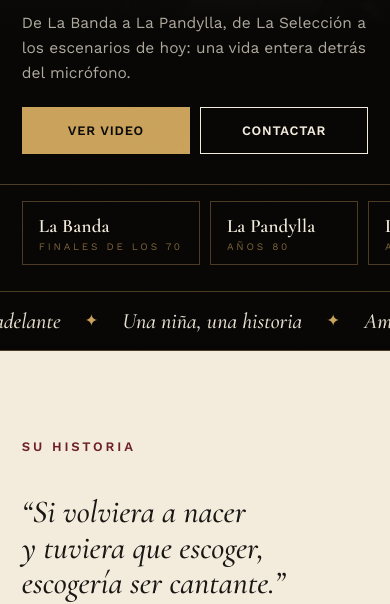
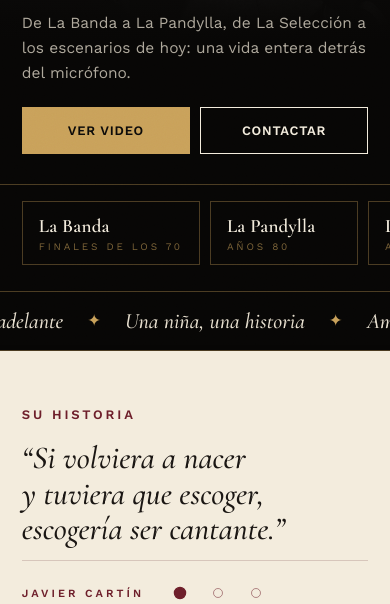
Before and after one commit to JCAnalyticsCR/javier-cartin-web, a plain HTML site: page index.html in a window 390 px wide. Shown: the part 499-1103 px from the top of the page. Drawn offline with nearby package versions, Linux system fonts and the light colour scheme.

Commit message:
fix(movil): sin marca de agua sobre el año, cita a la medida y secciones más compactas
Co-Authored-By: Claude Opus 5.5 <noreply@anthropic.com>

```diff
--- a/css/base.css
+++ b/css/base.css
@@ -69,3 +69,6 @@ h2{margin:0;font-family:var(--serif);font-weight:600;font-size:clamp(48px,5.4vw,
   html{scroll-behavior:auto}
   .js-reveal .reveal{opacity:1;transform:none;transition:none}
 }
+
+/* Celular: secciones más compactas (menos aire vertical, se aprovecha la pantalla) */
+@media (max-width:767px){ :root{ --sec:56px; } }
--- a/css/hero.css
+++ b/css/hero.css
@@ -541,3 +541,11 @@ blockquote.fading {
   .hero h1 { font-size: 42px; }
   .hero .btns { grid-template-columns: minmax(0,1fr); }
 }
+
+/* Historia: la altura de la cita la fija hero.js (frase más larga); sin hueco reservado */
+.quote-box { min-height: 0; }
+@media (max-width:767px) {
+  .historia { gap: 28px; }
+  .quote-box { margin-top: 18px; padding-top: 0; padding-bottom: 0; }
+  .quote-meta { margin-top: 14px; }
+}
--- a/css/trayectoria.css
+++ b/css/trayectoria.css
@@ -253,8 +253,7 @@
   background:linear-gradient(100deg,rgba(224,189,124,.07),rgba(224,189,124,.015));-webkit-background-clip:text;background-clip:text;
   padding:.1em .12em .22em}
 @media (max-width:767px){
-  .tray__marca{right:12px;top:34%;max-width:80%}
-  .tray__marca-txt{font-size:clamp(54px,17vw,84px);-webkit-text-stroke:1px rgba(224,189,124,.22)}
+  .tray__marca{display:none}   /* en celular no hay espacio sin pisar el año: queda solo la luz por capítulo */
 }
 @media (prefers-reduced-motion:reduce){
   .tray__marca,.tray__escena::before{transition:none}
--- a/js/hero.js
+++ b/js/hero.js
@@ -57,6 +57,19 @@
   paintQuote();
   startQuotes();
 
+  // Alto de la cita = el de la frase más larga en este ancho (sin hueco fijo y sin saltos al rotar)
+  function medirCita() {
+    var actual = quote.textContent, max = 0;
+    quote.style.minHeight = '0px';
+    S.frases.forEach(function (f) { quote.textContent = '“' + f + '”'; max = Math.max(max, quote.offsetHeight); });
+    quote.textContent = actual;
+    quote.style.minHeight = max + 'px';
+  }
+  medirCita();
+  if (document.fonts && document.fonts.ready) document.fonts.ready.then(medirCita);
+  var tCita;
+  window.addEventListener('resize', function () { clearTimeout(tCita); tCita = setTimeout(medirCita, 150); });
+
   /* ------------------------------------------------------------------
      PARALLAX SUAVE DEL RETRATO AL MOVER EL PUNTERO
      Solo en escritorio (hover:hover) con rAF + lerp.
```
